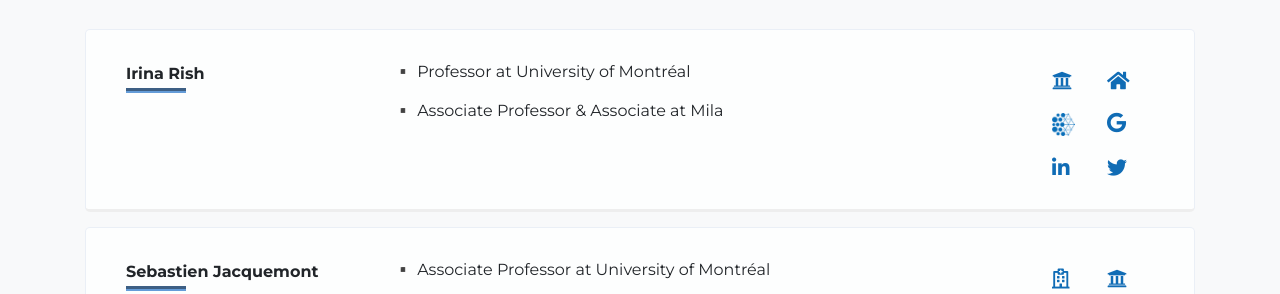
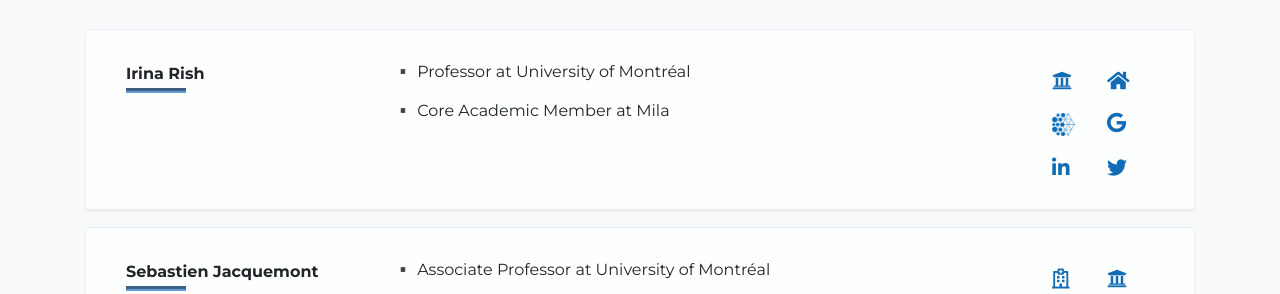
Before and after one commit to raviriley/agency-jekyll-theme, a Jekyll site: the page built from collaborators.md, in a window 1280 px wide and 900 px high. Shown: the part 355-649 px from the top of the window. Built offline with Jekyll 4.4.1, drawn with Linux system fonts in a browser that asks for light colours; some web fonts are replaced; comment, search, counter and statistics services are not loaded; some of the changed text lies outside the part shown.

Commit message:
Correct collaborators info

```diff
--- a/_data/collaborators.yml
+++ b/_data/collaborators.yml
@@ -4,7 +4,7 @@
   - name: Irina Rish
     position:
       - Professor at University of Montréal
-      - Associate Professor & Associate at Mila
+      - Core Academic Member at Mila
     social:
       - url: https://sites.google.com/site/irinarish/
         icon: fas fa-home
@@ -82,9 +82,9 @@
       - url : https://recherche.chusj.org/en/Axes-de-recherche/Bio?id=9c4c6303-24ed-4d68-a375-02795554d609
         icon: far fa-hospital
       - url : https://recherche.umontreal.ca/nos-chercheurs/repertoire-des-professeurs/chercheur/is/in15227/
-        icon: fas fa-graduation-cap
+        icon: fas fa-university
       - url: https://douglas.research.mcgill.ca/patricia-conrod-phd
-        icon: far fa-mila # Mila
+        icon: far fa-graduation-cap
       - url: https://www.researchgate.net/profile/Patricia-Conrod-2
         icon: fab fa-researchgate
       - url : https://scholar.google.com/citations?user=dksr5mMAAAAJ
@@ -113,6 +113,7 @@
   - name:  Danilo Bzdok
     position:
       - Associate Professor at the department of Biomedical Engineering at McGill University
+      - Associate Academic Member at Mila
     social:
       - url: https://danilobzdok.de/
         icon: fas fa-home
```
